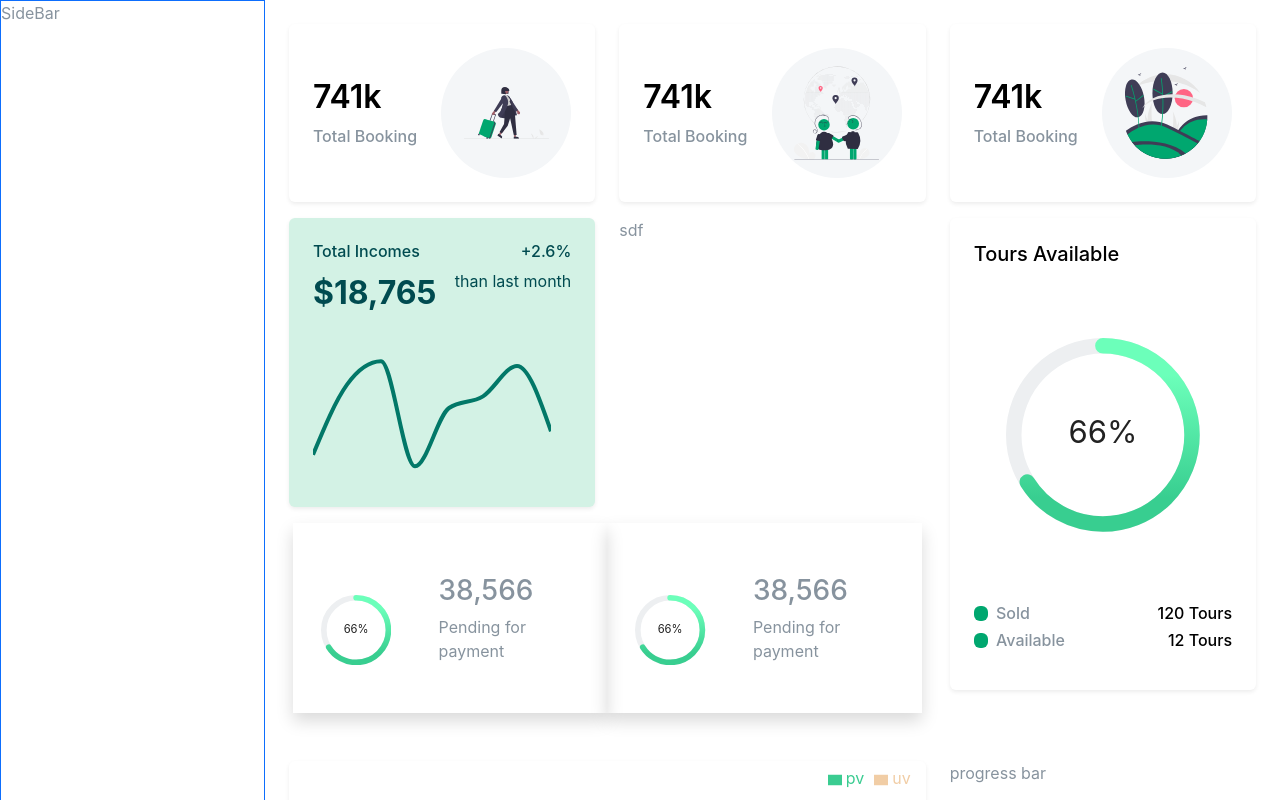
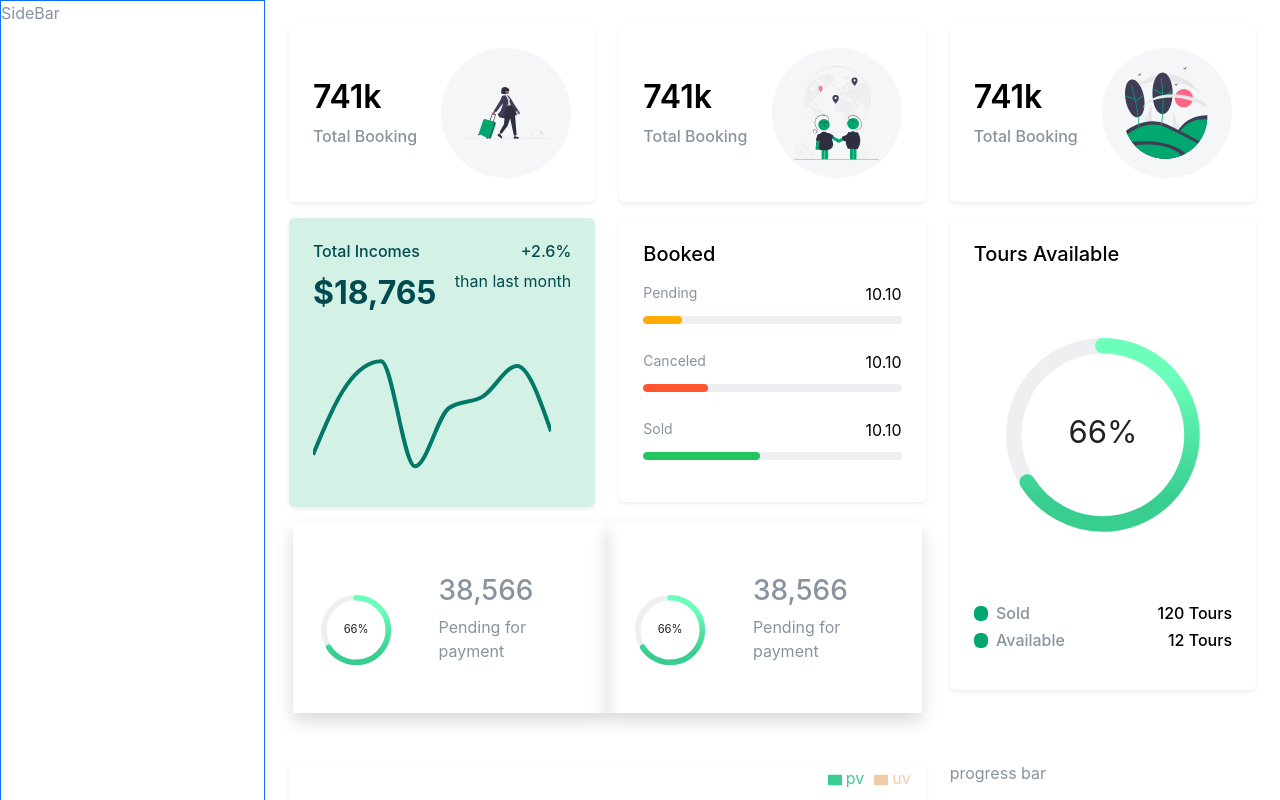
Before and after one commit to MousumiMitu/minimals-vue-task, a React (Create React App) app: page / in a window 1280 px wide. Shown: the top 800 px of the page. Built offline with nearby package versions, Linux system fonts and the light colour scheme.

Commit message:
line bar added

```diff
--- a/src/App.css
+++ b/src/App.css
@@ -13,3 +13,13 @@ body {
   height: 0.9rem;
   background: #00a76f;
 }
+
+.progress-bar {
+  margin: 10px auto;
+  height: 8px;
+  background: #edeff1;
+}
+
+.bar {
+  min-width: 1%;
+}
--- a/src/components/circularProgressBar/CircularProgressBar.jsx
+++ b/src/components/circularProgressBar/CircularProgressBar.jsx
@@ -6,7 +6,7 @@ import GradientSVG from "./GarientSVG";
 const CircularProgressBar = ({ props }) => {
   const idCSS = "hello";
   const percentage = 66;
-  console.log(props);
+
   return (
     <div className="w-75">
       <GradientSVG />
--- /dev/null
+++ b/src/components/progressBar/ProgressBar.jsx
@@ -0,0 +1,14 @@
+import React from "react";
+
+const ProgressBar = ({ color, bar }) => {
+  return (
+    <div class="progress-bar rounded overflow-hidden p-0 ">
+      <div
+        class="bar position-relative float-start h-100 rounded"
+        style={{ width: `${bar}`, background: `${color}` }}
+      ></div>
+    </div>
+  );
+};
+
+export default ProgressBar;
--- a/src/pages/Home.jsx
+++ b/src/pages/Home.jsx
@@ -3,6 +3,7 @@ import Card from "../components/card/card";
 import LineChartData from "../components/lineChart/LineChart";
 import BarChartData from "../components/barChart/BarChart";
 import CircularProgressBar from "../components/circularProgressBar/CircularProgressBar";
+import ProgressBar from "../components/progressBar/ProgressBar";
 
 const Home = () => {
   const cirData1 = [
@@ -25,7 +26,30 @@ const Home = () => {
               <LineChartData />
             </div>
             <div className="col-md-6 ">
-              <div>sdf</div>
+              <div className="shadow-sm p-4 rounded">
+                <h3 className="fs-5 text-black">Booked</h3>
+                <div className="py-2">
+                  <div className="d-flex justify-content-between">
+                    <small className="">Pending</small>
+                    <small className="fs-6 text-black">10.10</small>
+                  </div>
+                  <ProgressBar color="#ffab00" bar="15%" />
+                </div>
+                <div className="py-2">
+                  <div className="d-flex justify-content-between">
+                    <small className="">Canceled</small>
+                    <small className="fs-6 text-black">10.10</small>
+                  </div>
+                  <ProgressBar color="#FF5630" bar="25%" />
+                </div>
+                <div className="py-2">
+                  <div className="d-flex justify-content-between">
+                    <small className="">Sold</small>
+                    <small className="fs-6 text-black">10.10</small>
+                  </div>
+                  <ProgressBar color="#22C55E" bar="45%" />
+                </div>
+              </div>
             </div>
           </div>
 
```
